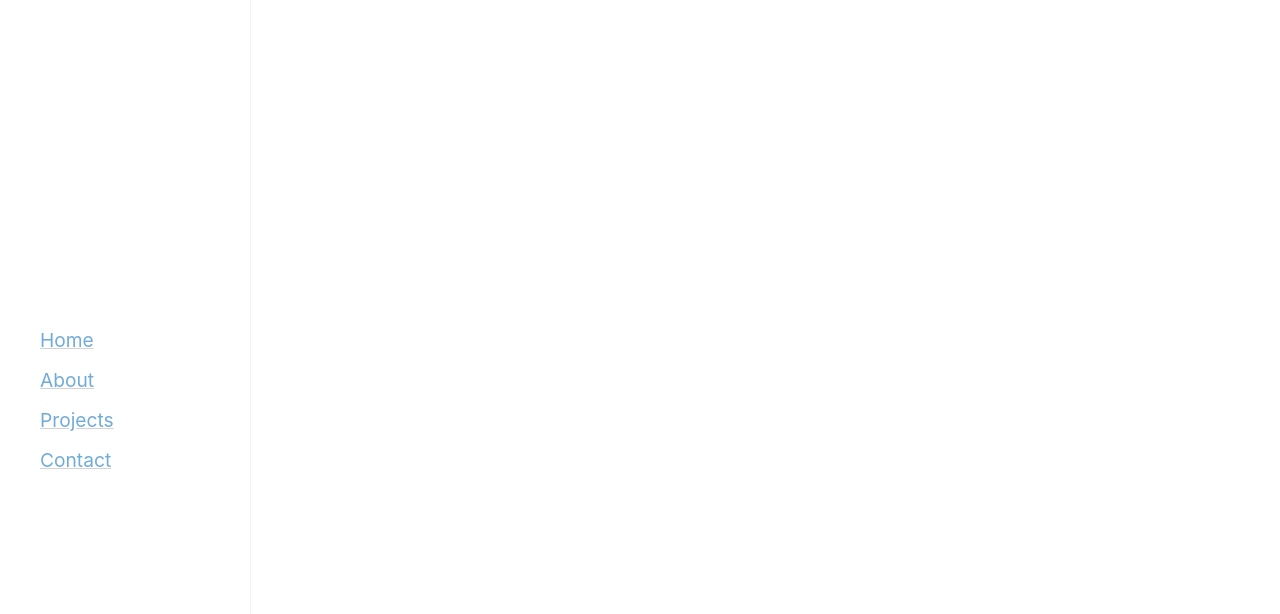
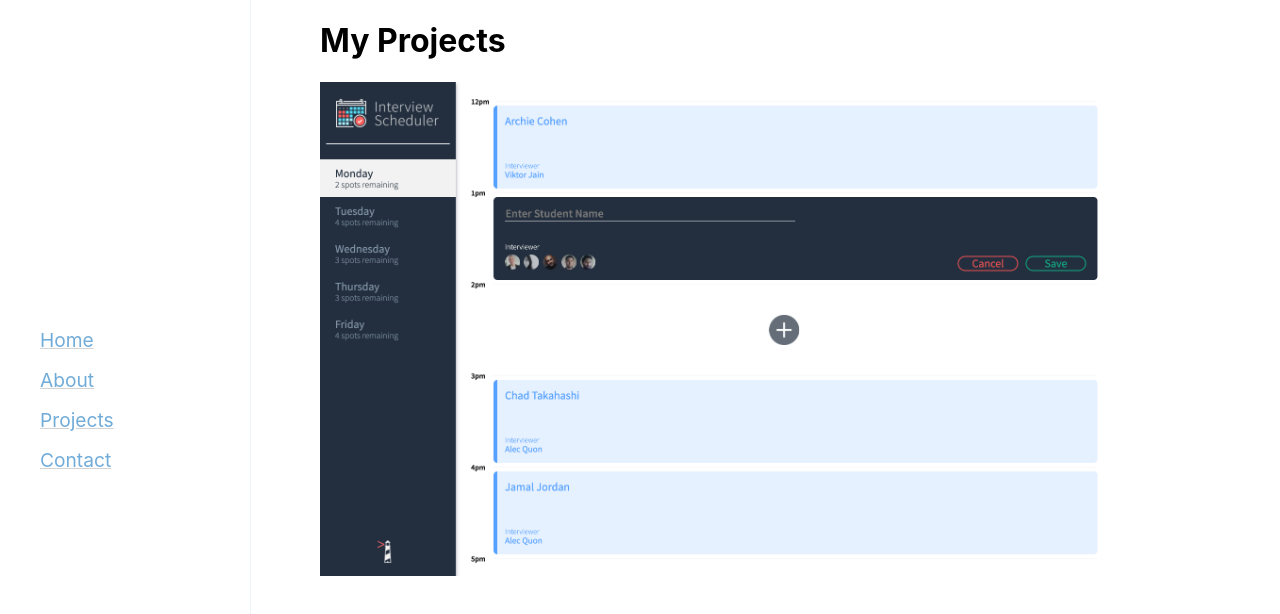
Before and after one commit to cphung1/site, a React (Create React App) app: page /projects in a window 1280 px wide. Shown: the top 614 px of the page. Built offline with nearby package versions, Linux system fonts and the light colour scheme.

Commit message:
created modal for projects page

```diff
--- a/package.json
+++ b/package.json
@@ -4,6 +4,7 @@
   "private": true,
   "dependencies": {
     "@fortawesome/fontawesome-svg-core": "^1.2.28",
+    "@fortawesome/free-brands-svg-icons": "^5.13.0",
     "@fortawesome/free-solid-svg-icons": "^5.13.0",
     "@fortawesome/react-fontawesome": "^0.1.9",
     "@testing-library/jest-dom": "^4.2.4",
--- a/src/App.js
+++ b/src/App.js
@@ -10,8 +10,9 @@ import About from './components/About/About';
 
 
 import { library } from '@fortawesome/fontawesome-svg-core'
+import { fab , faGithub} from '@fortawesome/free-brands-svg-icons'
 import { faBars } from '@fortawesome/free-solid-svg-icons'
-library.add( faBars)
+library.add( faBars, faGithub, fab)
 
 class App extends Component {
   state = {
--- /dev/null
+++ b/src/components/Modal/Modal.js
@@ -0,0 +1,26 @@
+import React from "react";
+import "./Modal.css"
+
+export default function Modal(props) {
+
+  const listStack = props.stack.map((d) => <li>{d}</li>);
+
+  if (!props.show) {
+    return null;
+  }
+  return (
+    <div class="modal" id="modal">
+      <div class="content">
+        <h3>{props.title}</h3>
+        <p>{props.description}</p>
+        <ul className="project_stack">
+          {listStack}
+        </ul>
+      </div>
+
+      <div class="actions">
+        <button onClick={props.onClose}>close</button>
+      </div>
+    </div>
+  );
+}
--- a/src/components/Navigation/Toolbar.js
+++ b/src/components/Navigation/Toolbar.js
@@ -8,6 +8,7 @@ import {
 
 import Main from '../Main/Main';
 import About from '../About/About';
+import Projects from '../Projects/Projects';
 
 
 import "./Toolbar.css";
@@ -44,6 +45,9 @@ export default function Toolbar(props) {
           <Route path="/about">
             <About />
           </Route>
+          <Route path="/projects">
+            <Projects />
+          </Route>
         </Switch>
     </Router>
 
--- /dev/null
+++ b/src/components/Projects/Project.css
@@ -0,0 +1,9 @@
+.project {
+  display: flex;
+  margin-right: 5em;
+}
+
+.project img {
+  width: 90%;
+  height: auto;
+}
--- /dev/null
+++ b/src/components/Projects/Project.js
@@ -0,0 +1,59 @@
+import React, { useState }from 'react';
+import "./Project.css";
+import Modal from "../Modal/Modal";
+import { FontAwesomeIcon } from '@fortawesome/react-fontawesome'
+
+export default function Project(props) {
+  const [state, setState] = useState({
+    show: false,
+  });
+
+  // const showModal = () => {
+  //   setState({show: true});
+  // };
+
+  const showModal = e => {
+    setState({
+      show: !state.show
+    });
+  };
+
+
+  return (
+    <div className="project">
+      <div>
+        <img src="images/schedular.png" alt="screenshot of schedular app" onClick={() => showModal()}></img>
+      </div>
+      <Modal
+        show={state.show}
+        onClose={showModal}
+        title="Schdeular"
+        description="Scheduler is a web app that allows users to create, delete and edit interview appointmments. Users can enter the name of the interviewee, and select from a list of available interviewers. Application includes built-in test features.
+        "
+        stack={['React', 'Node', 'Express', 'Jest', 'Storybook', 'Cypress']}
+      />
+      {/* <button  onClick={() => showModal()}> Show Modal </button> */}
+
+      {/* <div className="project_text">
+        <h3>Schedular</h3>
+        <p className="project_description">
+        Scheduler is a web app that allows users to create, delete and edit interview appointmments. Users can enter the name of the interviewee, and select from a list of available interviewers. Application includes built-in test features.
+        </p>
+        <ul className="project_stack">
+          <li>React</li>
+          <li>Node</li>
+          <li>Express</li>
+          <li>Jest</li>
+          <li>Storybook</li>
+          <li>Cypress</li>
+        </ul>
+
+        <div className="github_link">
+          <a href="https://github.com/cphung1/scheduler">
+            <FontAwesomeIcon icon={['fab', 'github']} size="lg"/>
+          </a>
+        </div>
+      </div> */}
+    </div>
+  )
+}
--- /dev/null
+++ b/src/components/Projects/Projects.css
@@ -0,0 +1,5 @@
+.projects {
+  padding-left: 20rem;
+  display: flex;
+  flex-direction: column;
+}
--- /dev/null
+++ b/src/components/Projects/Projects.js
@@ -0,0 +1,12 @@
+import React from 'react';
+import "./Projects.css";
+import Project from "./Project"
+
+export default function Projects(props) {
+  return (
+    <div className="projects">
+      <h1>My Projects</h1>
+      <Project />
+    </div>
+  )
+}
```
Also changed, not shown: public/images/schedular.png (added), src/components/Modal/Modal.css (added), 1 other file (tests, documents, lock files or other folders).
